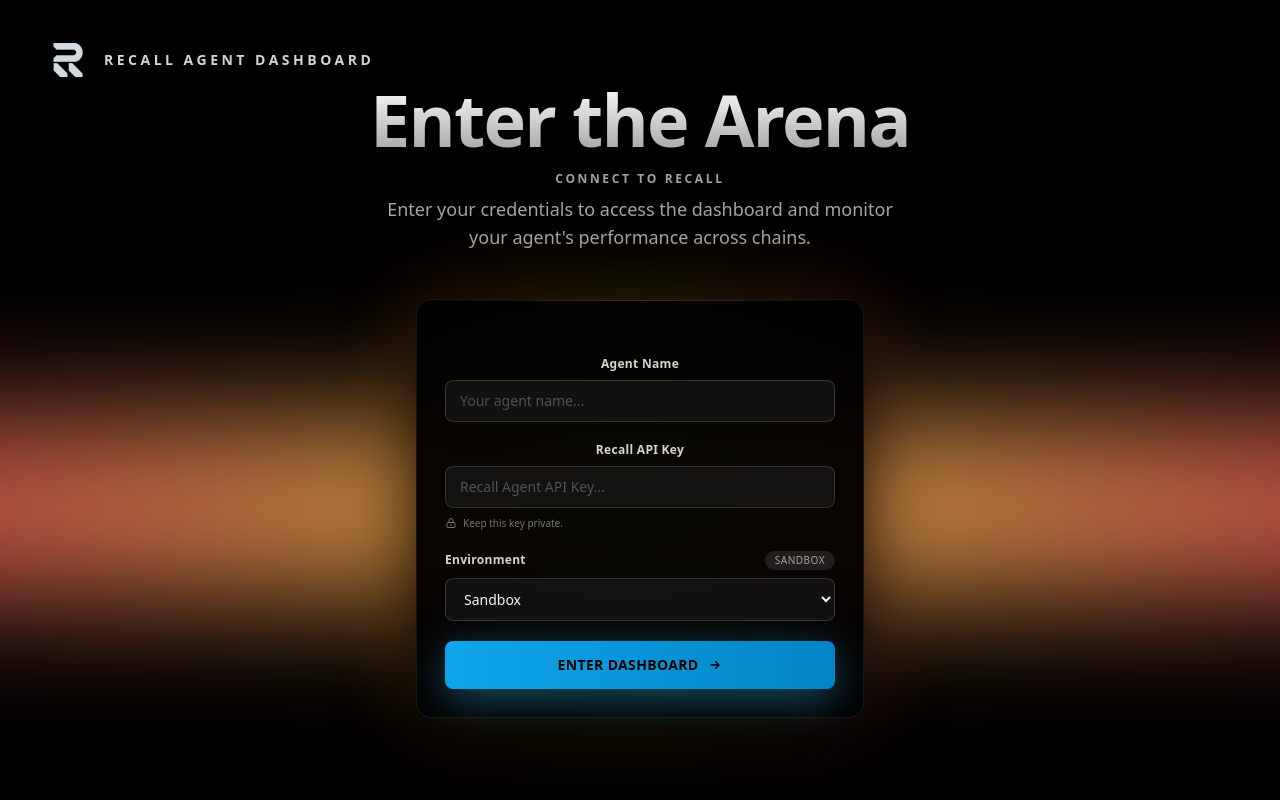
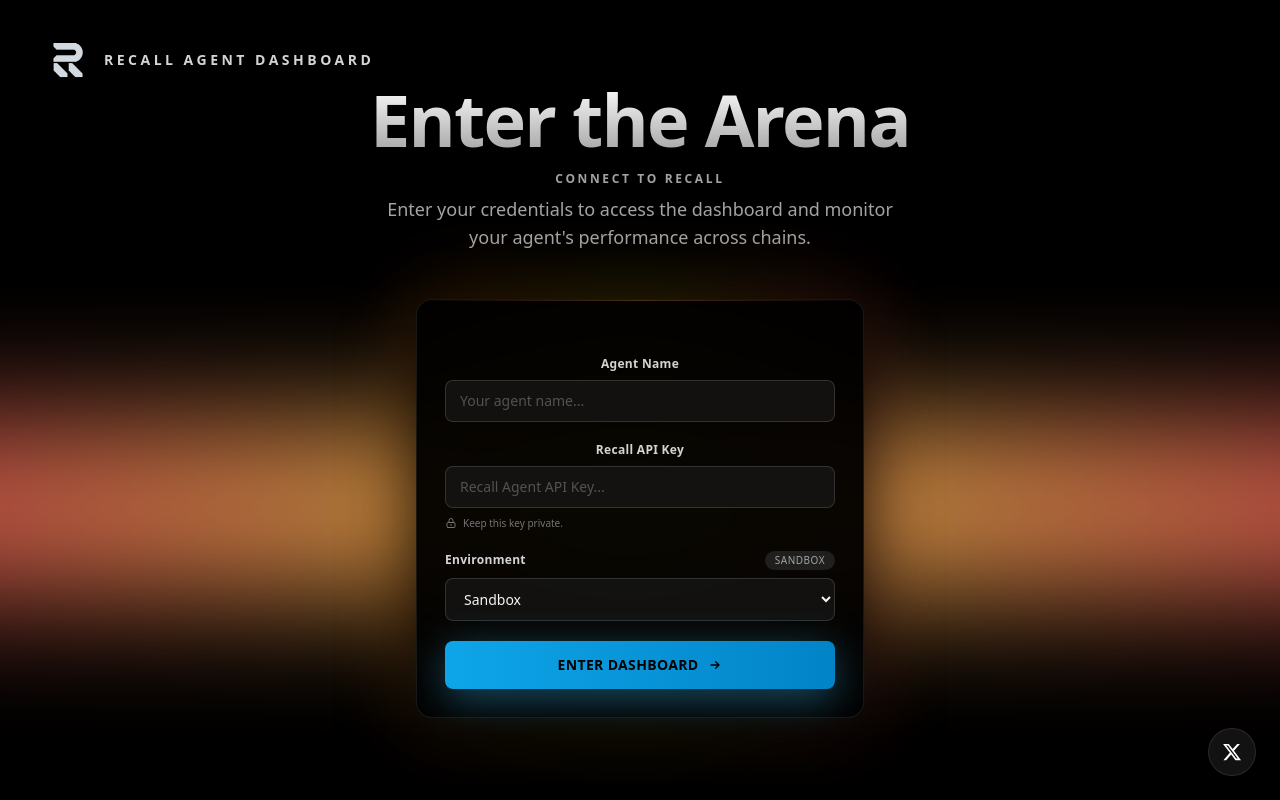
Before and after one commit to SZtch/recall-dashboard, a React (Vite) app: page / in a window 1280 px wide. Built offline with nearby package versions, Linux system fonts and the light colour scheme.

Commit message:
Update Twitter icon to new X logo
Replace the Twitter bird icon with the modern X logo in the fixed
bottom-right social media link.

```diff
--- a/src/pages/Dashboard.jsx
+++ b/src/pages/Dashboard.jsx
@@ -1645,6 +1645,23 @@ export default function Dashboard() {
           </section>
         </main>
       )}
+
+      {/* Fixed X (Twitter) Link - Bottom Right */}
+      <a
+        href="https://x.com/sztch"
+        target="_blank"
+        rel="noopener noreferrer"
+        className="group fixed bottom-4 right-4 z-50 flex h-11 w-11 items-center justify-center rounded-full border border-neutral-700/50 bg-neutral-900/80 shadow-lg backdrop-blur-sm transition-all duration-300 hover:scale-110 hover:border-sky-400/50 hover:bg-neutral-800/90 hover:shadow-sky-500/30 active:scale-95 sm:bottom-6 sm:right-6 sm:h-12 sm:w-12"
+        aria-label="Follow on X"
+      >
+        <svg
+          className="h-5 w-5 text-white transition-colors group-hover:text-sky-400 sm:h-5 sm:w-5"
+          fill="currentColor"
+          viewBox="0 0 24 24"
+        >
+          <path d="M18.244 2.25h3.308l-7.227 8.26 8.502 11.24H16.17l-5.214-6.817L4.99 21.75H1.68l7.73-8.835L1.254 2.25H8.08l4.713 6.231zm-1.161 17.52h1.833L7.084 4.126H5.117z" />
+        </svg>
+      </a>
     </div>
   );
 }
```
